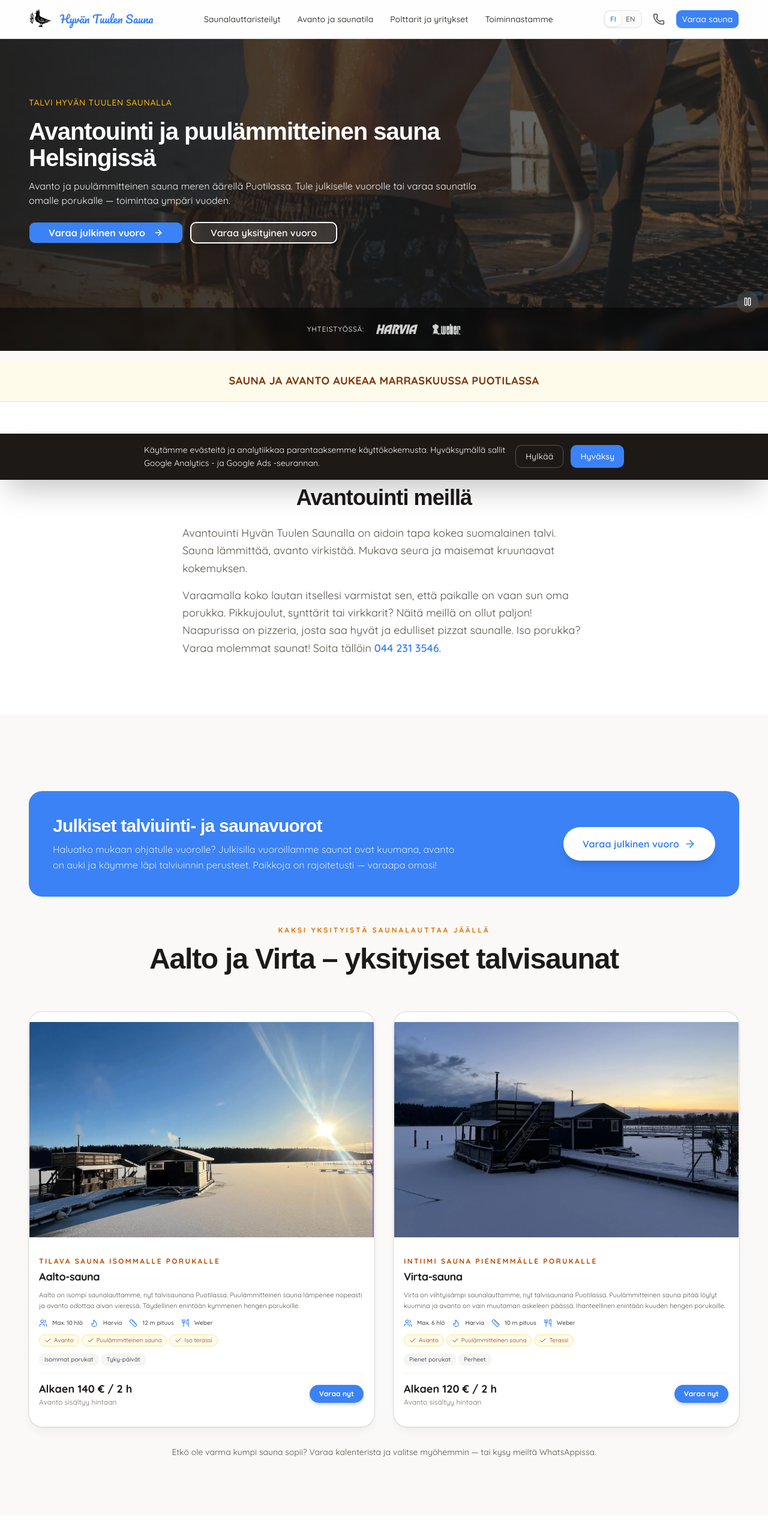
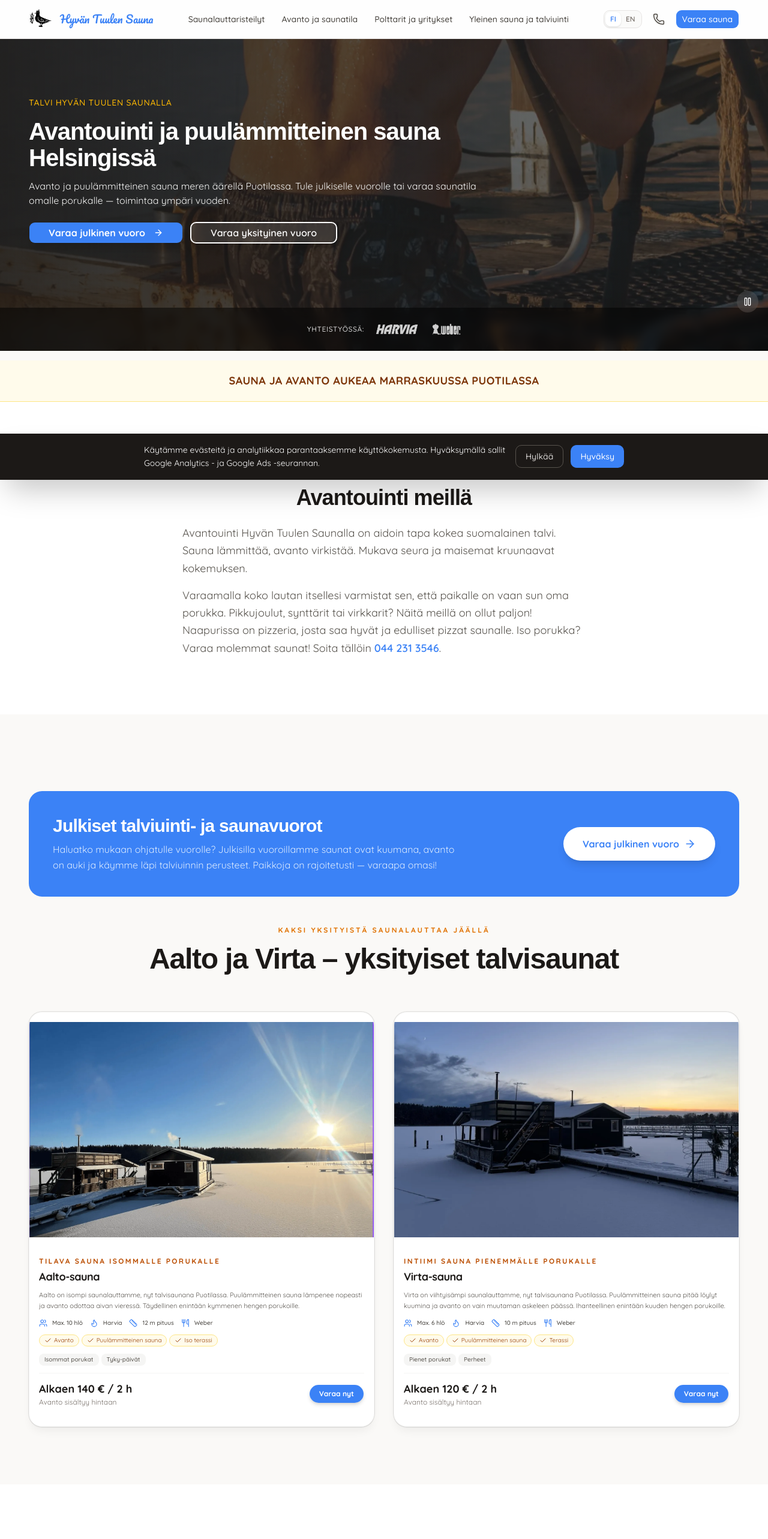
Before and after one commit to Habatin2000/hyvantuulensauna, a Next.js app: page /fi/avanto in a window 1280 px wide. Shown: the top 2566 px of the page at 60% size. Built offline with nearby package versions, Linux system fonts and the light colour scheme; a web font is replaced by a local one.

Commit message:
nav: replace Toiminnastamme with public sauna in top bar; drop unsure-which-sauna note from winter cards

```diff
--- a/components/sections/WinterSaunaCards.tsx
+++ b/components/sections/WinterSaunaCards.tsx
@@ -201,14 +201,6 @@ export default function WinterSaunaCards({ locale }: WinterSaunaCardsProps) {
               />
             </AnimatedSection>
           </div>
-
-          <AnimatedSection delay={300}>
-            <p className="mt-8 text-center text-sm text-stone-600">
-              {isEn
-                ? 'Not sure which sauna to pick? Book via the calendar and choose later — or ask us on WhatsApp.'
-                : 'Etkö ole varma kumpi sauna sopii? Varaa kalenterista ja valitse myöhemmin — tai kysy meiltä WhatsAppissa.'}
-            </p>
-          </AnimatedSection>
         </div>
       </section>
 
--- a/content/navigation.ts
+++ b/content/navigation.ts
@@ -23,12 +23,6 @@ export const mainNavigation: LocalizedNavItem[] = [
     labelKey: 'occasions',
     href: '/polttarit-yritystilaisuudet',
     description: 'Juhlat ja virkistyspäivät omalla saunalautalla',
-  },
-  {
-    label: 'Toiminnastamme',
-    labelKey: 'about',
-    href: '/toiminnastamme',
-    description: 'Lue meistä ja toiminnastamme',
   },
   {
     label: 'Julkinen sauna',
```
